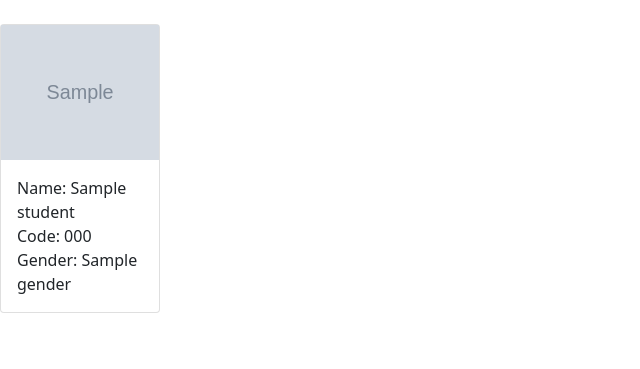
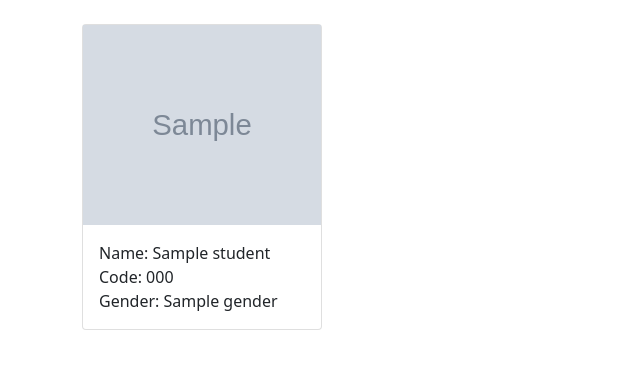
Before and after one commit to mort150/WebProjecG301, a Symfony app: template templates/student/index.html.twig in a window 1280 px wide. Shown: the part 40-409 px from the top of the page, without its empty margins (0-640 px from the left). Run offline with Twig, Linux system fonts and the light colour scheme; the template is opened without the code that fills it: most values are stand-ins (such as "Sample title", 1, 10 or a date in 2020); grey boxes marked "Sample" are stand-in pictures; some libraries are stand-ins or nearby versions.

Commit message:
update css

```diff
--- a/templates/base.html.twig
+++ b/templates/base.html.twig
@@ -8,6 +8,7 @@
         {% block stylesheets %}
             {{ encore_entry_link_tags('app') }}
             <!-- CSS only -->
+            <link rel="stylesheet" href="{{ asset ('css/student.css')}}">
             <link href="https://cdn.jsdelivr.net/npm/bootstrap@5.1.3/dist/css/bootstrap.min.css" rel="stylesheet" integrity="sha384-1BmE4kWBq78iYhFldvKuhfTAU6auU8tT94WrHftjDbrCEXSU1oBoqyl2QvZ6jIW3" crossorigin="anonymous">
         {% endblock %}
 
--- a/templates/student/index.html.twig
+++ b/templates/student/index.html.twig
@@ -4,19 +4,13 @@
         <center><a href="{{path ('student_add')}}"><img src="{{asset('images/add.jpeg')}}" width=70 height=60></a></center>
     {% endif %}
     <br>
-    {# <table class="table hover-table">
-    <thead class="table-warning">
-        <th>Student Name</th>
-        <th>Student Code</th>
-        <th>Gender</th>
-        <th>Image</th>
-        <th>Active</th>
-    </thead> #}
-    <tr>
+    {# <div class="col">
+    <div class="col-3"> #}
+    <div class="container mt-20" style="display: grid;  grid-template-columns: 25% 25% 25% 25%">
     {% for student in students %}
-    <div class="card" style="width: 10rem;">
+        <div class="card" style="width: 15rem;">
             <td>
-            <a class="card-img-top" href="{{ path ('student_detail', {'id': student.id})}}"><img src="{{asset ('imageStudent/'~student.image)}}" width="158" height="135"></a></center>
+                <a class="card-img-top" href="{{ path ('student_detail', {'id': student.id})}}"><img src="{{asset ('imageStudent/'~student.image)}}" width="100%" height="200"></a></center>
             </td>
             <div class="card-body">
                 <td>Name: {{student.name}}</td>
@@ -34,9 +28,8 @@
                     </td>
                 {% endif %}
             </div>
-
         </div>
     {% endfor %}
-    </tr>
-    </table>
+    </div>
+    </div>
 {% endblock %}
```
Also changed, not shown: public/imageStudent/61cd52fddcde9.jpg (added), public/imageStudent/61cd621e26f60.jpg (added), 1 other file. Lines whose indentation alone changed are shown as unchanged.
